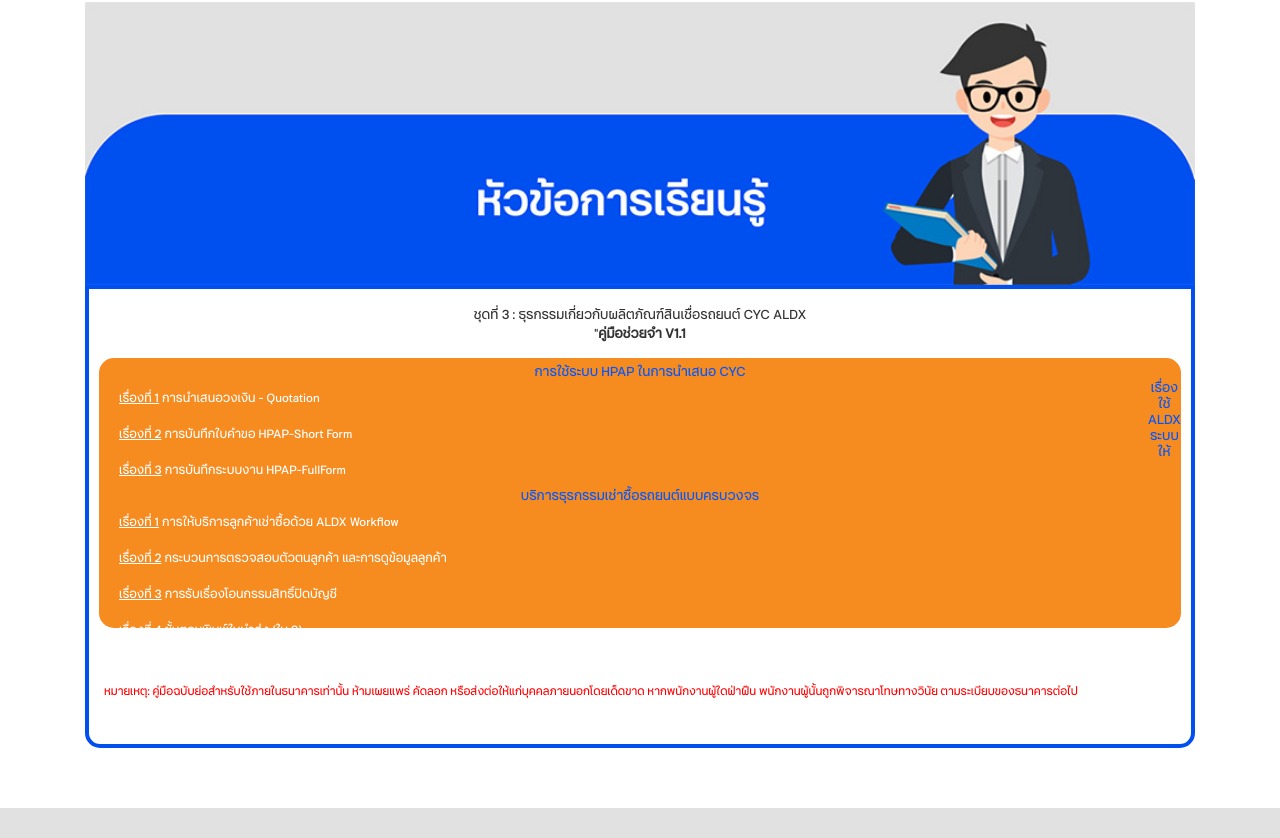
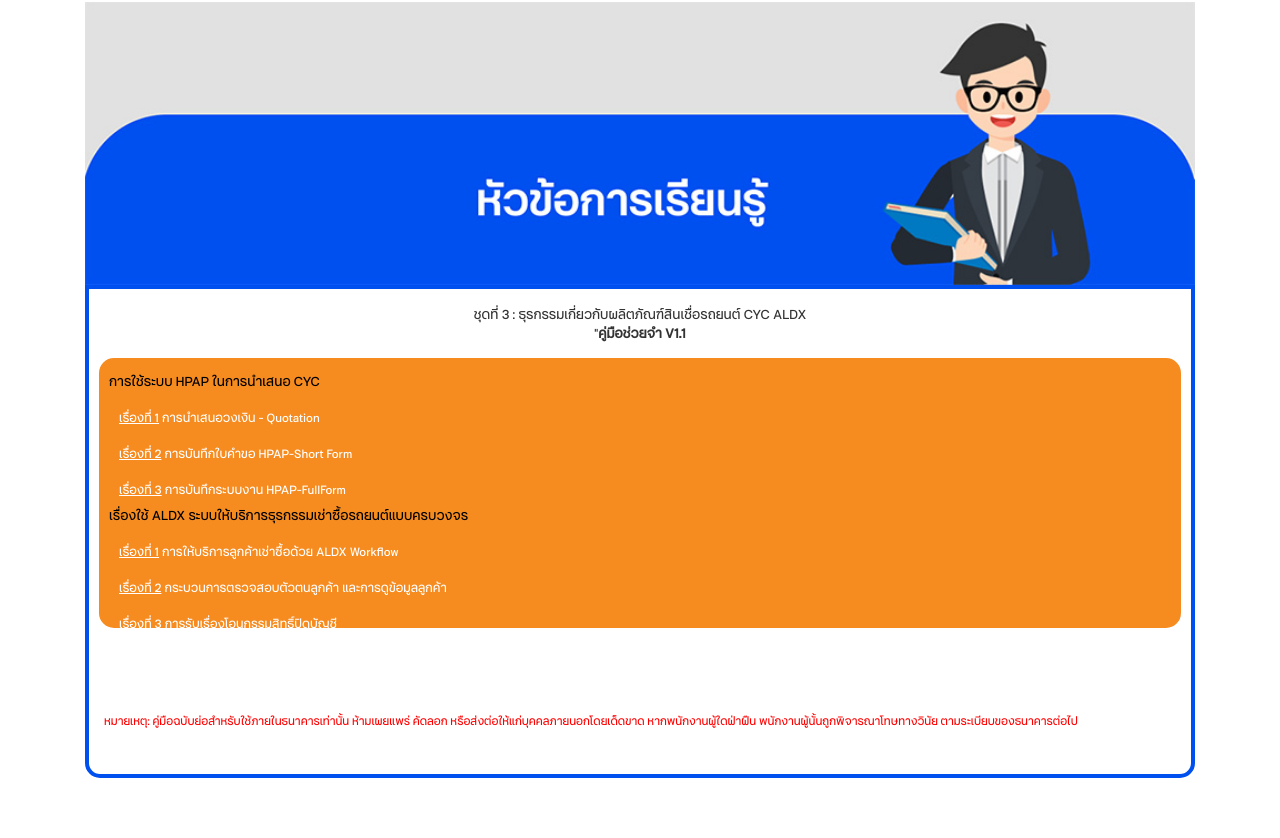
Before and after one commit to SuvitTMB/line, a plain HTML site: page job_aid.html in a window 1280 px wide. Shown: the part 3071-3909 px from the top of the page. Before the commit the page ends 3879 px from the top, so only its background shows below. Drawn offline with Linux system fonts and the light colour scheme; a script that the page names is missing; files whose address does not match are found by name; a web font is replaced by a local one.

Commit message:
Add files via upload

```diff
--- a/job_aid.html
+++ b/job_aid.html
@@ -280,12 +280,12 @@
         <div class="section-title" data-aos="fade-up"  style="background:#fff;border:4px solid #0050f0;border-bottom-left-radius: 15px; border-bottom-right-radius: 15px;">
             <center>
               <div style="padding:15px;color:#333;">ชุดที่ 3 : ธุรกรรมเกี่ยวกับผลิตภัณฑ์สินเชื่อรถยนต์ CYC ALDX<br>"<b>คู่มือช่วยจำ V1.1</b></div>
-              <div style="margin:0px 10px 0 10px;background: #f68b1f;height:270px;border-radius: 15px;padding-top:5px;line-height:16px;">
-              	<div>การใช้ระบบ HPAP ในการนำเสนอ CYC</div>
+              <div style="margin:0px 10px 0 10px;background: #f68b1f;min-height:270px;border-radius: 15px;padding-top:5px;line-height:16px;">
+              	<div style="text-align: left;padding:10px;color:#000000;">การใช้ระบบ HPAP ในการนำเสนอ CYC</div>
               	<div class="icontext" onclick="ClickNumber(14)"><u>เรื่องที่ 1</u> การนำเสนอวงเงิน - Quotation</div>
               	<div class="icontext" onclick="ClickNumber(15)"><u>เรื่องที่ 2</u> การบันทึกใบคำขอ HPAP-Short Form</div>
               	<div class="icontext" onclick="ClickNumber(16)"><u>เรื่องที่ 3</u> การบันทึกระบบงาน HPAP-FullForm</div>
-               	<div>เรื่องใช้ ALDX ระบบให้บริการธุรกรรมเช่าซื้อรถยนต์แบบครบวงจร</div>
+               	<div style="text-align: left;padding:10px;color:#000000;">เรื่องใช้ ALDX ระบบให้บริการธุรกรรมเช่าซื้อรถยนต์แบบครบวงจร</div>
 
               	<div class="icontext" onclick="ClickNumber(17)"><u>เรื่องที่ 1</u> การให้บริการลูกค้าเช่าซื้อด้วย ALDX Workflow</div>
               	<div class="icontext" onclick="ClickNumber(18)"><u>เรื่องที่ 2</u> กระบวนการตรวจสอบตัวตนลูกค้า และการดูข้อมูลลูกค้า</div>
```
